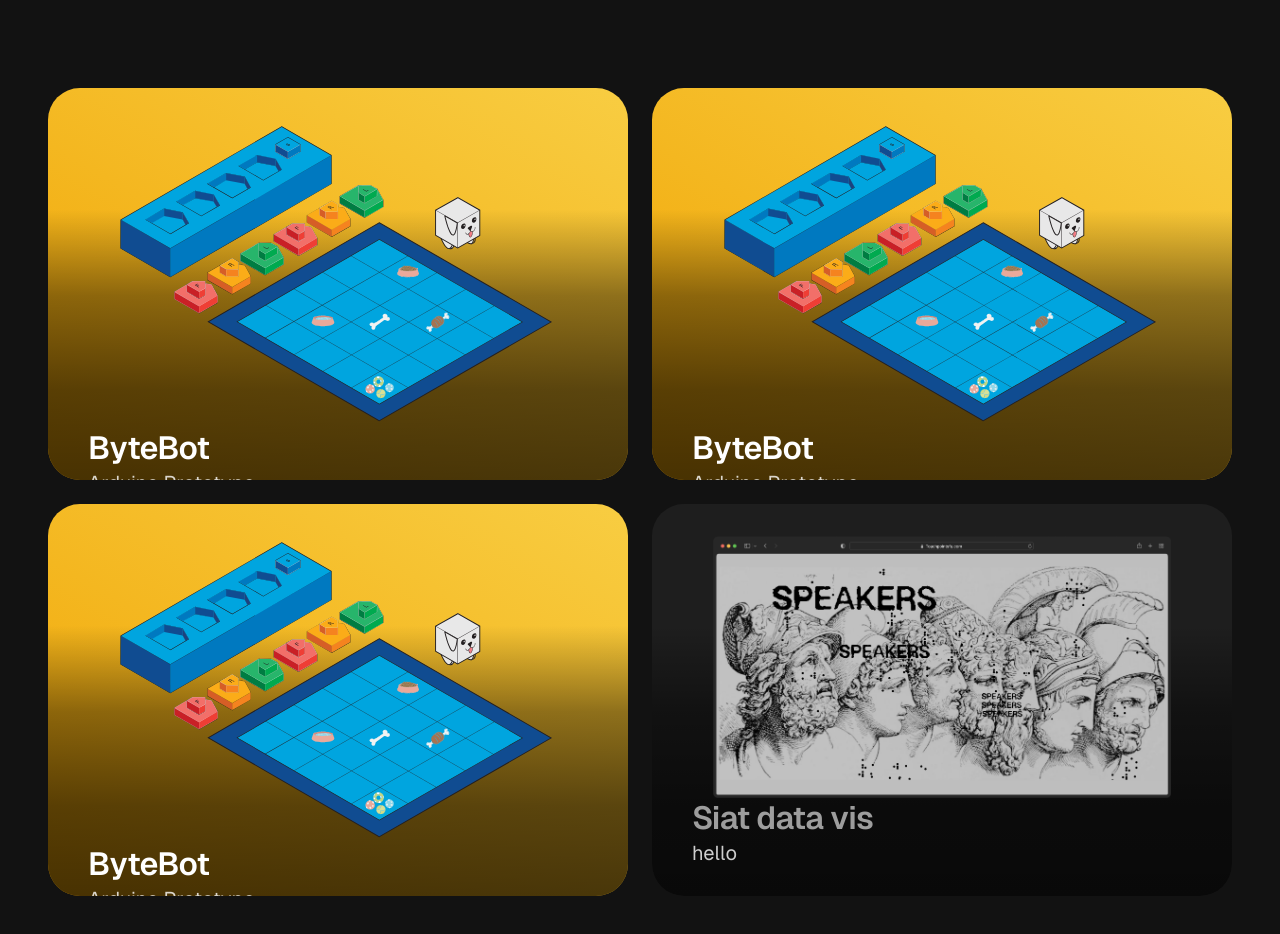
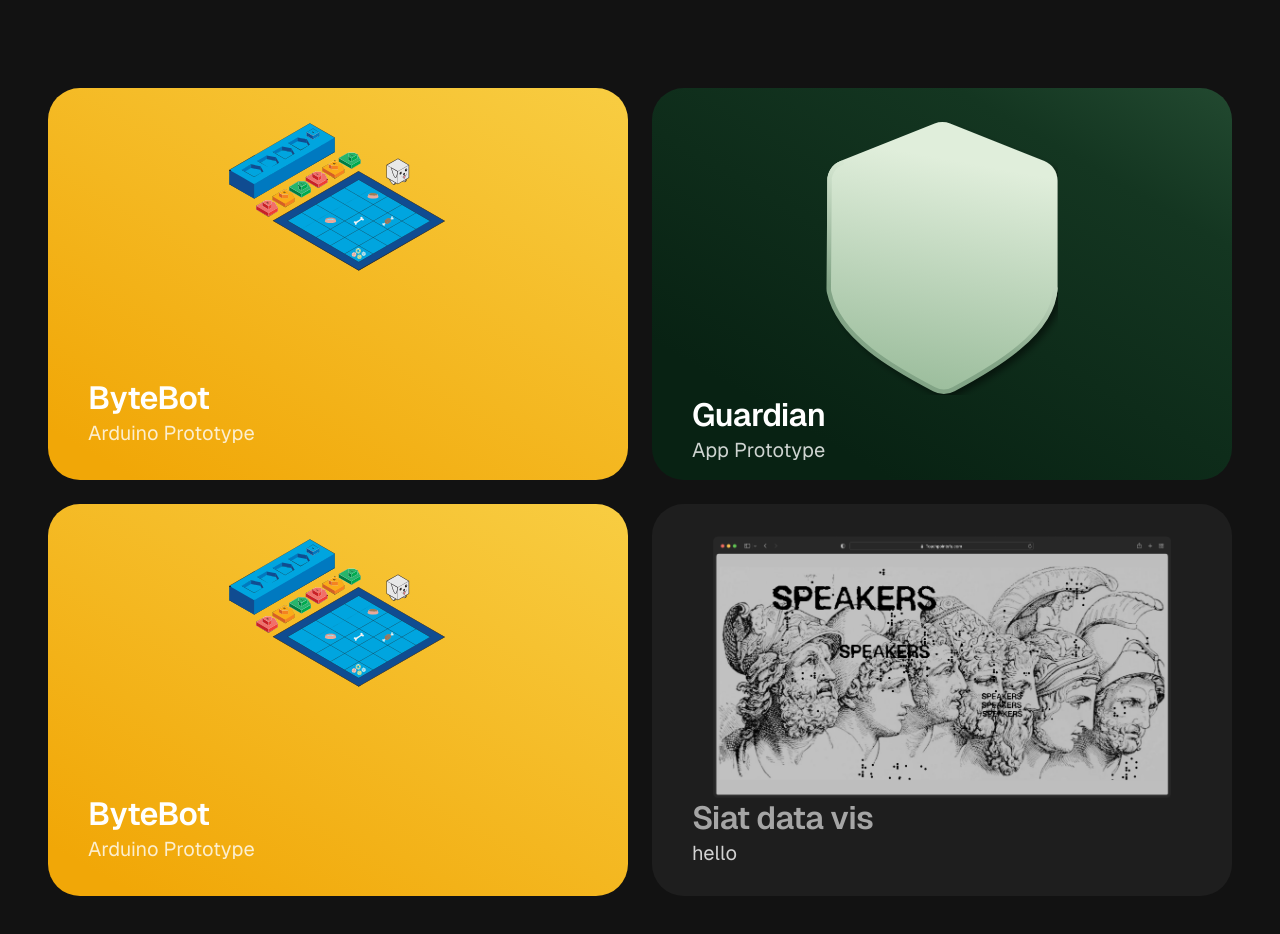
Before and after one commit to MichaelDresler/michaeldresler.github.io, a Next.js app: page / in a window 1280 px wide. Shown: the part 840-1774 px from the top of the page. Built offline with nearby package versions, Linux system fonts and the light colour scheme.

Commit message:
added guardian thumbnail

```diff
--- a/app/components/Thumbnail.tsx
+++ b/app/components/Thumbnail.tsx
@@ -29,7 +29,7 @@ export const Thumbnail = ({
         href={link}
         className={` relative aspect-[1.48/1] flex flex-col py-8  rounded-4xl ${textColor} ${bgColor} duration-300 group overflow-hidden `}
       >
-        <div className=" bg-[linear-gradient(180deg,rgba(0,0,0,0)_31%,rgba(0,0,0,0.6)_53%,rgba(0,0,0,0.9)_77%,rgba(0,0,0,1)_100%)] w-full h-full absolute top-0 left-0 z-0 opacity-70"></div>
+        {/* <div className=" bg-[linear-gradient(180deg,rgba(0,0,0,0)_31%,rgba(0,0,0,0.6)_53%,rgba(0,0,0,0.9)_77%,rgba(0,0,0,1)_100%)] w-full h-full absolute top-0 left-0 z-0 opacity-70"></div> */}
 
         {isImage(img) ? (
           <Image
@@ -39,15 +39,13 @@ export const Thumbnail = ({
           />
         ) : (
           // Render the component like <BytebotSVG />
-          <div className="relative w-[80%] mx-auto group-hover:scale-[1.04] duration-300">
+          <div className="relative w-[40%] mx-auto group-hover:scale-[1.04] duration-300 ">
             {React.createElement(img)}
           </div>
         )}
 
-        <div className="relative px-10">
-          <div
-            className={`  text-2xl font-semibold tracking-tight max-w-[15ch] `}
-          >
+        <div className="relative px-10 mt-auto">
+          <div className={`  text-2xl font-semibold tracking-tight max-w-[15ch] `}>
             {title}
           </div>
           <span className="text-white/80 text-lg">{description}</span>
--- /dev/null
+++ b/app/components/gaurdian.tsx
@@ -0,0 +1,23 @@
+export default function GuardianSVG(){
+    return(
+      <svg viewBox="0 0 311 368" fill="none" xmlns="http://www.w3.org/2000/svg" >
+<path filter="url(#dropShadow)"  d="M19.3121 55.0504L145.612 4.59162C152.281 1.92719 159.719 1.92719 166.388 4.59162L292.688 55.0504C303.324 59.2997 310.3 69.5985 310.3 81.0521V225.796C310.3 227.49 310.157 229.187 309.804 230.844C296.87 291.524 221.956 333.091 168.99 360.896C160.848 365.17 151.153 365.17 143.01 360.896C90.0445 333.091 15.1296 291.524 2.19614 230.844C1.84311 229.187 1.7002 227.49 1.7002 225.796V81.0521C1.7002 69.5985 8.67595 59.2997 19.3121 55.0504Z" fill="url(#paint0_linear_2752_45341)"/>
+<path d="M307.372 225.612C304.968 285.842 225.197 332.073 170.919 360.868C162.796 365.177 153.101 365.17 144.958 360.896C92.0248 333.108 17.1684 291.575 4.16792 230.954C3.79717 229.225 3.65553 227.452 3.66962 225.684L4.83208 79.8068C4.45738 74.7937 9.2498 60.9294 20.9704 57.8364" stroke="url(#paint1_linear_2752_45341)" stroke-width="6" stroke-linecap="round"/>
+<defs>
+    <filter id="dropShadow" x="0" y="0" width="150%" height="150%">
+  <feDropShadow dx="7" dy="8" stdDeviation="5" flood-color="black" flood-opacity="0.5"/>
+</filter>
+<linearGradient id="paint0_linear_2752_45341" x1="125.006" y1="367.697" x2="182.208" y2="56.0237" gradientUnits="userSpaceOnUse">
+<stop stop-color="#9ABC9B"/>
+<stop offset="1" stop-color="#E0EEDB"/>
+</linearGradient>
+<linearGradient id="paint1_linear_2752_45341" x1="184.745" y1="57.8364" x2="70.6946" y2="322.99" gradientUnits="userSpaceOnUse">
+<stop offset="0.227455" stop-color="#D6E7D2"/>
+<stop offset="0.769134" stop-color="#82A486"/>
+</linearGradient>
+</defs>
+</svg>
+
+
+    )
+}
--- a/app/page.tsx
+++ b/app/page.tsx
@@ -6,6 +6,7 @@ import test from "@/public/webpage.png"
 import bytebot from "@/public/bytebot.png"
 import { useEffect } from "react";
 import BytebotSVG from "./components/bytebot"
+import GuardianSVG from "./components/gaurdian"
 
 //  Michael Dresler — <br /> Designer & Developer Based in Vancouver
 
@@ -39,7 +40,7 @@ export default function Home() {
 
       <section className="grid grid-cols-1 xl:grid-cols-2 gap-6  pb-12" id="projects">
         <Thumbnail img={BytebotSVG} link="/" textColor="text-white" bgColor="bg-[linear-gradient(210deg,#F8CD42_0%,#F1A707_93%)]" title="ByteBot" description={"Arduino Prototype"}/>
-        <Thumbnail img={BytebotSVG} link="/" textColor="text-white" bgColor="bg-[linear-gradient(210deg,#F8CD42_0%,#F1A707_93%)]" title="ByteBot" description={"Arduino Prototype"}/>
+        <Thumbnail img={GuardianSVG} link="/" textColor="text-white" bgColor="bg-[linear-gradient(30deg,#082213_19%,#143621_78%,#224930_100%)]" title="Guardian" description={"App Prototype"}/>
         <Thumbnail img={BytebotSVG} link="/" textColor="text-white" bgColor="bg-[linear-gradient(210deg,#F8CD42_0%,#F1A707_93%)]" title="ByteBot" description={"Arduino Prototype"}/>
         <Thumbnail img={test}  link="/" textColor="text-text-secondary" bgColor="bg-foreground/5" title="Siat data vis" description={"hello"}/>
 
```
Also changed, not shown: public/guardian.svg (added).
